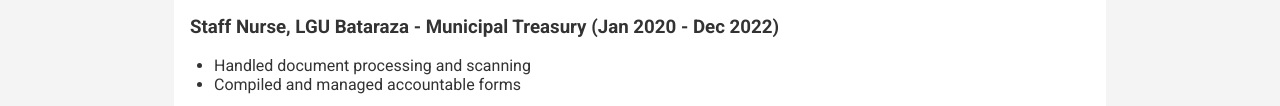
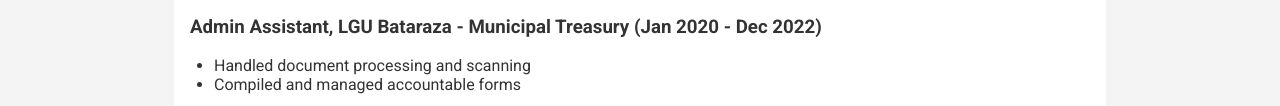
Before and after one commit to khiddGG/mamararabia, a plain HTML site: page index.html in a window 1280 px wide. Shown: the part 767-873 px from the top of the page. Drawn offline with Linux system fonts and the light colour scheme.

Commit message:
Update index.html

```diff
--- a/index.html
+++ b/index.html
@@ -116,7 +116,7 @@
       <li>Installed and updated software and hardware</li>
     </ul>
 
-    <h3>Staff Nurse, LGU Bataraza - Municipal Treasury (Jan 2020 - Dec 2022)</h3>
+    <h3>Admin Assistant, LGU Bataraza - Municipal Treasury (Jan 2020 - Dec 2022)</h3>
     <ul>
       <li>Handled document processing and scanning</li>
       <li>Compiled and managed accountable forms</li>
```
